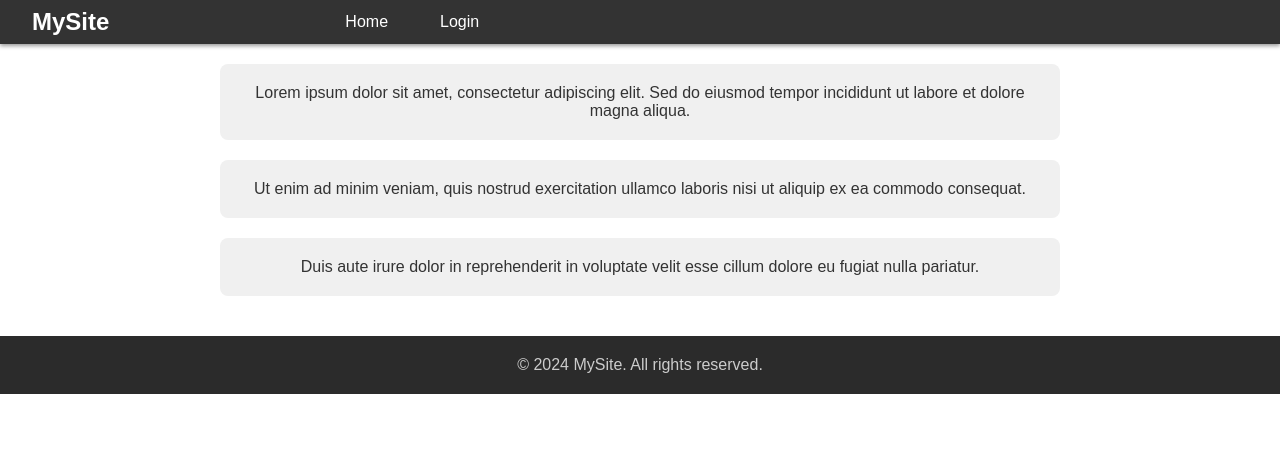
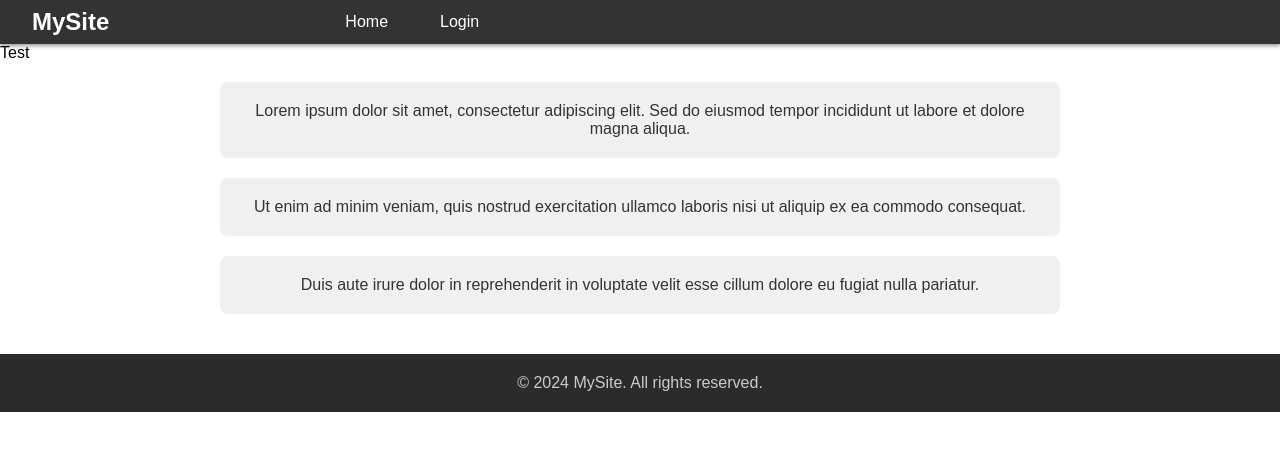
Before and after one commit to LarsJ03/Python-and-Web-DEV, a Flask app: page / in a window 1280 px wide. Shown: the top 451 px of the page. Run offline with Flask 3, Linux system fonts and the light colour scheme.

Commit message:
Test for protected branch on github

```diff
--- a/templates/index.html
+++ b/templates/index.html
@@ -2,6 +2,7 @@
 {% extends 'layout.html' %}
 
 {% block content %}
+    Test
 <section class="content-section">
     <div class="text-box">
         <p>Lorem ipsum dolor sit amet, consectetur adipiscing elit. Sed do eiusmod tempor incididunt ut labore et dolore magna aliqua.</p>
```
